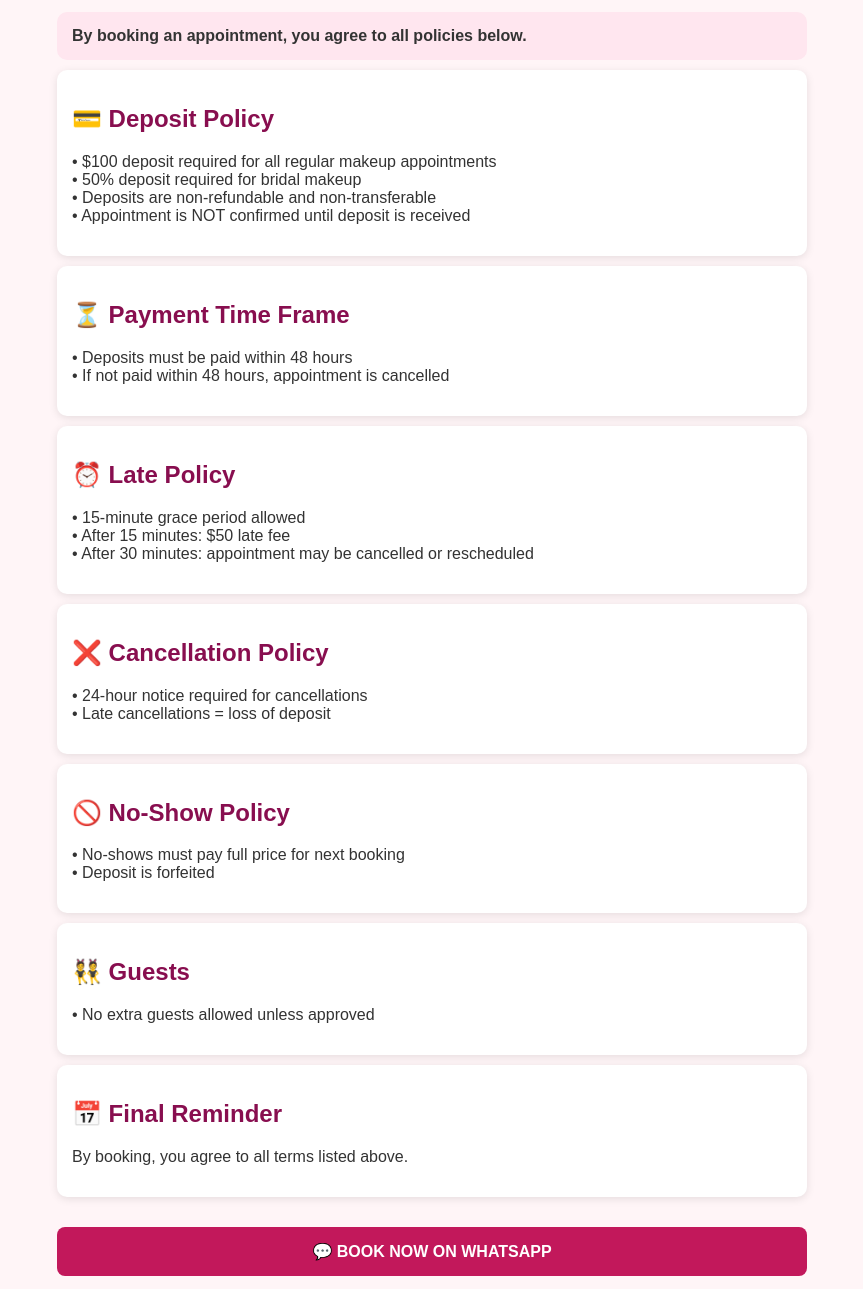
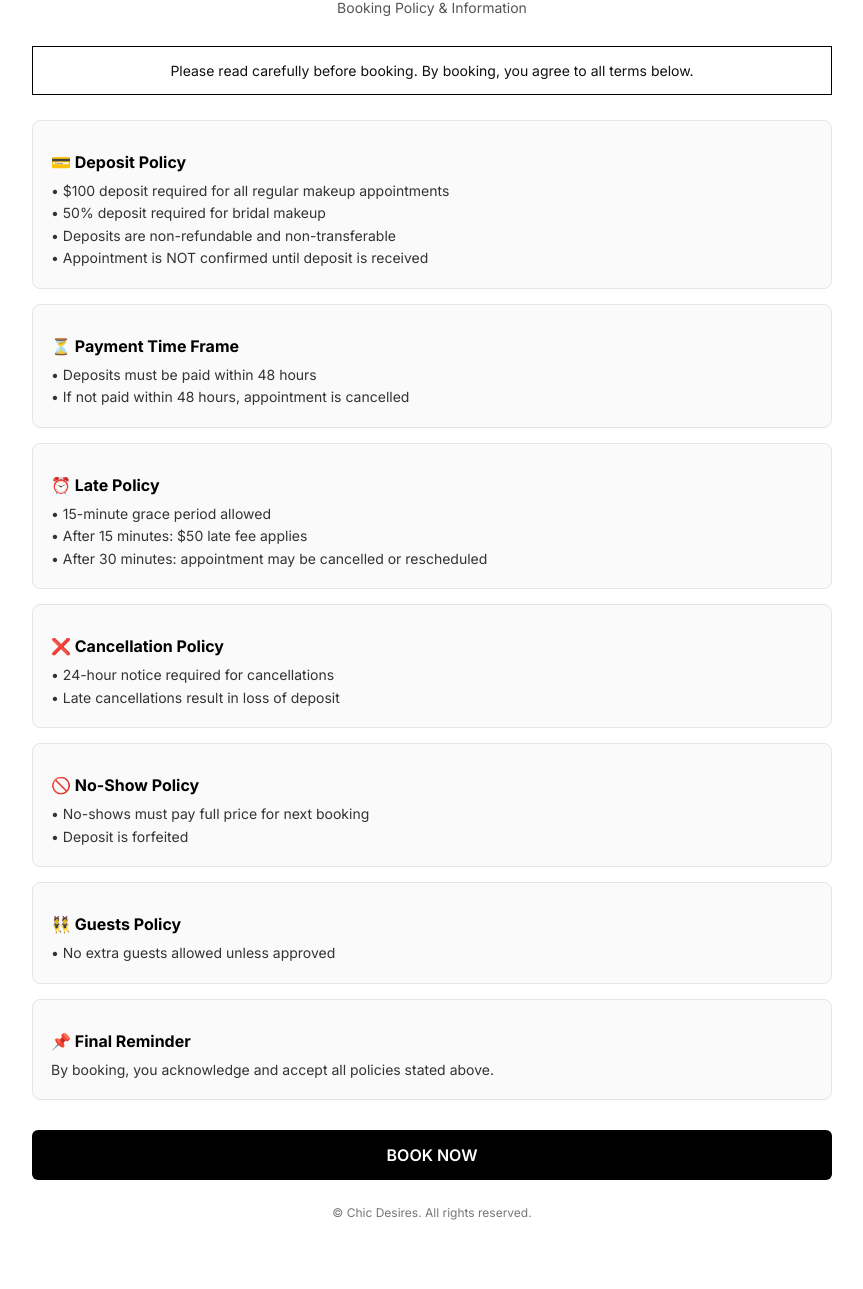
Before and after one commit to chicdesires/chic-desires-booking, a plain HTML site: page index.html in a window 1280 px wide. Shown: the part 89-1378 px from the top of the page, without its empty margins (208-1071 px from the left). After the commit the page ends 1339 px from the top, so only its background shows below. Drawn offline with Linux system fonts and the light colour scheme.

Commit message:
Update index.html

```diff
--- a/index.html
+++ b/index.html
@@ -1,74 +1,107 @@
 <!DOCTYPE html>
-<html>
+<html lang="en">
 <head>
+  <meta charset="UTF-8">
+  <meta name="viewport" content="width=device-width, initial-scale=1.0">
   <title>Chic Desires Booking Policy</title>
-  <meta name="viewport" content="width=device-width, initial-scale=1.0">
+
+  <!-- Font -->
+  <link rel="preconnect" href="https://fonts.googleapis.com">
+  <link rel="preconnect" href="https://fonts.gstatic.com" crossorigin>
+  <link href="https://fonts.googleapis.com/css2?family=Inter:wght@300;400;600;700&display=swap" rel="stylesheet">
+
   <style>
     body {
-      font-family: Arial, sans-serif;
-      background: #fff5f7;
       margin: 0;
-      padding: 0;
-      color: #333;
+      font-family: 'Inter', sans-serif;
+      background: #ffffff;
+      color: #111;
     }
 
     .container {
-      max-width: 750px;
+      max-width: 800px;
       margin: auto;
-      padding: 20px;
+      padding: 30px 20px;
     }
 
     h1 {
       text-align: center;
-      color: #c2185b;
+      font-size: 28px;
+      letter-spacing: 1px;
+      margin-bottom: 5px;
     }
 
-    h2 {
-      color: #880e4f;
-      margin-top: 20px;
+    .subtitle {
+      text-align: center;
+      font-size: 14px;
+      color: #555;
+      margin-bottom: 30px;
+    }
+
+    .notice {
+      border: 1px solid #000;
+      padding: 15px;
+      text-align: center;
+      margin-bottom: 25px;
+      font-size: 14px;
     }
 
     .box {
-      background: white;
-      padding: 15px;
-      margin-top: 10px;
-      border-radius: 10px;
-      box-shadow: 0 2px 8px rgba(0,0,0,0.1);
+      border: 1px solid #e5e5e5;
+      padding: 18px;
+      margin-bottom: 15px;
+      border-radius: 8px;
+      background: #fafafa;
     }
 
-    .important {
-      background: #ffe6ef;
-      padding: 15px;
-      border-radius: 10px;
-      margin-top: 15px;
-      font-weight: bold;
+    .box h2 {
+      font-size: 16px;
+      margin-bottom: 8px;
+      color: #000;
+    }
+
+    .box p {
+      font-size: 14px;
+      line-height: 1.6;
+      color: #333;
+      margin: 0;
     }
 
     .btn {
       display: block;
       text-align: center;
-      background: #c2185b;
-      color: white;
+      background: #000;
+      color: #fff;
       padding: 15px;
       margin-top: 30px;
-      border-radius: 8px;
+      border-radius: 6px;
       text-decoration: none;
-      font-weight: bold;
+      font-weight: 600;
+      transition: 0.3s;
     }
 
     .btn:hover {
-      background: #a3154a;
+      background: #333;
+    }
+
+    .footer {
+      text-align: center;
+      font-size: 12px;
+      color: #777;
+      margin-top: 25px;
     }
   </style>
 </head>
 
 <body>
+
   <div class="container">
 
-    <h1>✨ Chic Desires Booking Policy</h1>
+    <h1>Chic Desires</h1>
+    <div class="subtitle">Booking Policy & Information</div>
 
-    <div class="important">
-      By booking an appointment, you agree to all policies below.
+    <div class="notice">
+      Please read carefully before booking. By booking, you agree to all terms below.
     </div>
 
     <div class="box">
@@ -93,7 +126,7 @@
       <h2>⏰ Late Policy</h2>
       <p>
         • 15-minute grace period allowed<br>
-        • After 15 minutes: $50 late fee<br>
+        • After 15 minutes: $50 late fee applies<br>
         • After 30 minutes: appointment may be cancelled or rescheduled
       </p>
     </div>
@@ -102,7 +135,7 @@
       <h2>❌ Cancellation Policy</h2>
       <p>
         • 24-hour notice required for cancellations<br>
-        • Late cancellations = loss of deposit
+        • Late cancellations result in loss of deposit
       </p>
     </div>
 
@@ -115,24 +148,29 @@
     </div>
 
     <div class="box">
-      <h2>👯 Guests</h2>
+      <h2>👯 Guests Policy</h2>
       <p>
         • No extra guests allowed unless approved
       </p>
     </div>
 
     <div class="box">
-      <h2>📅 Final Reminder</h2>
+      <h2>📌 Final Reminder</h2>
       <p>
-        By booking, you agree to all terms listed above.
+        By booking, you acknowledge and accept all policies stated above.
       </p>
     </div>
 
-    <!-- WHATSAPP BUTTON -->
-    <a class="btn" href="https://wa.me/1868XXXXXXXX">
-      💬 BOOK NOW ON WHATSAPP
+    <!-- LINKTREE BUTTON -->
+    <a class="btn" href="https://linktr.ee/Chicdesires?utm_source=linktree_profile_share&ltsid=15049ce0-e04d-4328-b015-8f9acfeea40e" target="_blank">
+      BOOK NOW
     </a>
 
+    <div class="footer">
+      © Chic Desires. All rights reserved.
+    </div>
+
   </div>
+
 </body>
 </html>
```
